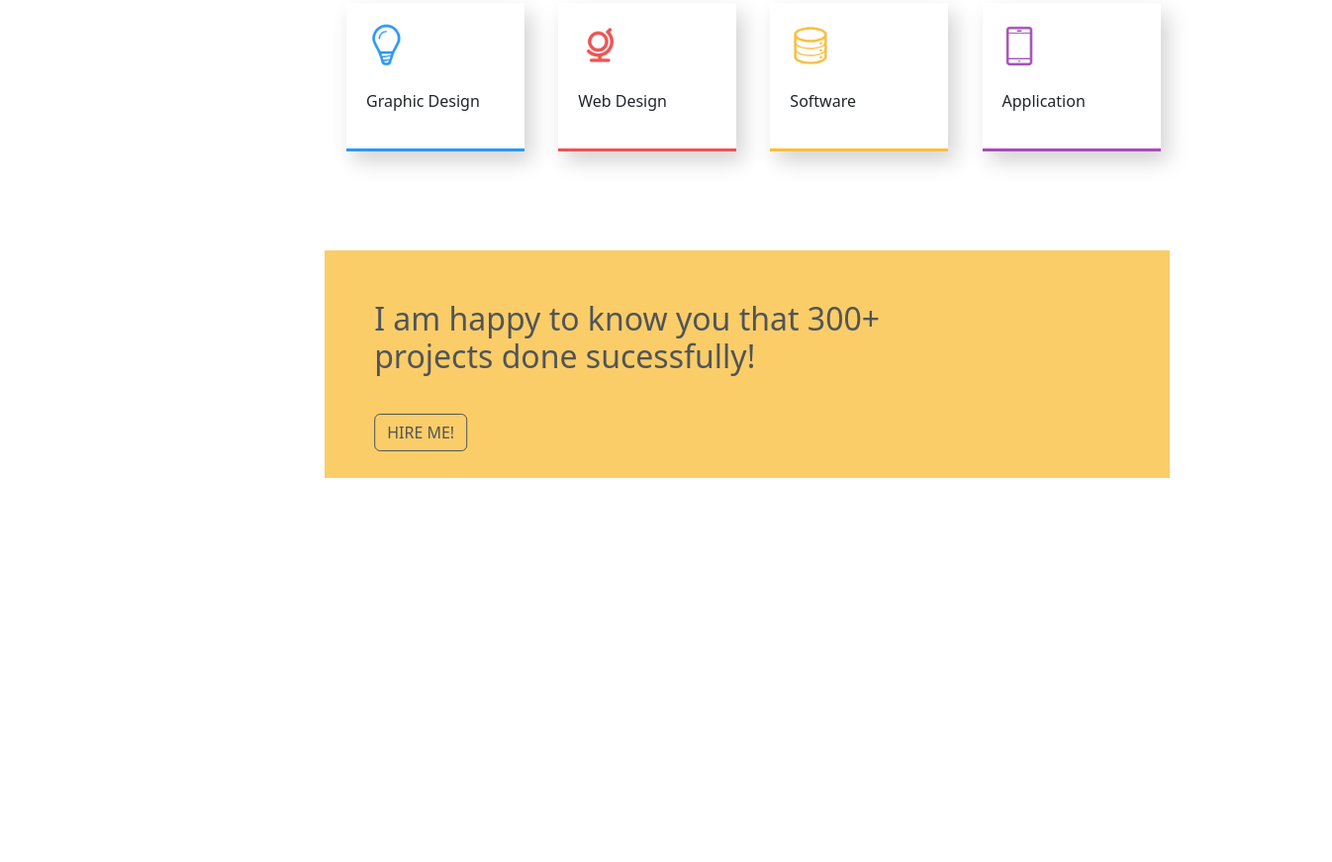
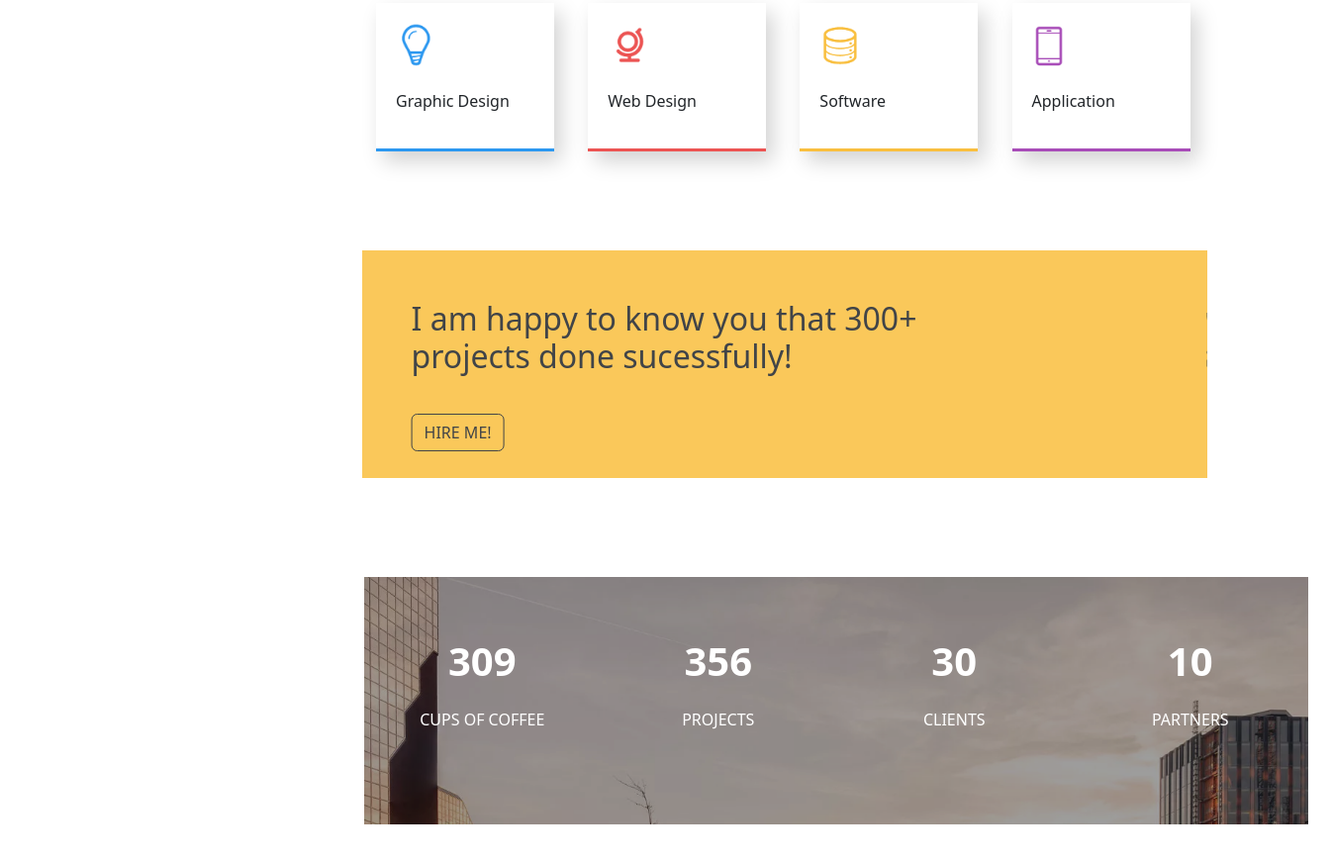
Before and after one commit to ayshdev/CSS-Colorlib-Jackson, a plain HTML site: page index.html in a window 1280 px wide. Shown: the part 1293-2164 px from the top of the page at 99% size, 1346 px wide, since content can reach past the window. Before the commit the page ends 1876 px from the top, so only its background shows below. Drawn offline with nearby package versions, Linux system fonts and the light colour scheme.

Commit message:
overlay section done

```diff
--- a/index.html
+++ b/index.html
@@ -58,7 +58,7 @@
 
 
 
-    <div class="col-lg-9 col-md-12" style="margin-left: 350px;" id="mainbox">
+    <div class="col-lg-9 col-md-12" style="margin-left: 380px;" id="mainbox">
       <!-- slider section -->
       <div class="slider-container">
         <div class="slide" id="bg1">
@@ -122,6 +122,30 @@
 
           </div>
 
+          <div class="overlay row">
+
+            <div class="col-md-3 text-center">
+              <span style=" font-weight: 700; font-size: 40px;">309</span> <br>
+              <span style="text-transform: uppercase;">Cups of coffee</span>
+            </div>
+
+            <div class="col-md-3 text-center">
+              <span style=" font-weight: 700; font-size: 40px;">356</span> <br>
+              <span style="text-transform: uppercase;">Projects</span>
+            </div>
+
+            <div class="col-md-3 text-center">
+              <span style=" font-weight: 700; font-size: 40px;">30</span> <br>
+              <span style="text-transform: uppercase;">Clients</span>
+            </div>
+
+            <div class="col-md-3 text-center">
+              <span style=" font-weight: 700; font-size: 40px;">10</span> <br>
+              <span style="text-transform: uppercase;">Partners</span>
+            </div>
+
+          </div>
+
       </div>
 
 
--- a/style.css
+++ b/style.css
@@ -156,6 +156,7 @@ body {
 #abt-text{
     margin-top: 100px;
     margin-right: 100px;
+    margin-left: 30px;
     line-height: 30px;
     animation: aboutText 0.8s 3s;
 }
@@ -247,3 +248,26 @@ body {
         transform: translateX(0);
     }
 }
+
+/* overlay */
+.overlay{
+    line-height: 50px;
+    width: 100%;
+    margin-left: 100px;
+    /* border: 2px solid red; */
+    height: 250px;
+    background-image: url(img/cover_bg_1.jpg);
+    background-size: cover;
+    overflow: hidden;
+    background-attachment: fixed;
+    margin-bottom: 100px;
+
+}
+.overlay> .col-md-3{
+    /* border: 2px solid green; */
+    padding-top: 60px;
+    background-color: #00000062;
+}
+.col-md-3>span{
+    color: #fff;
+}
```
Also changed, not shown: img/cover_bg_1.jpg (added).
